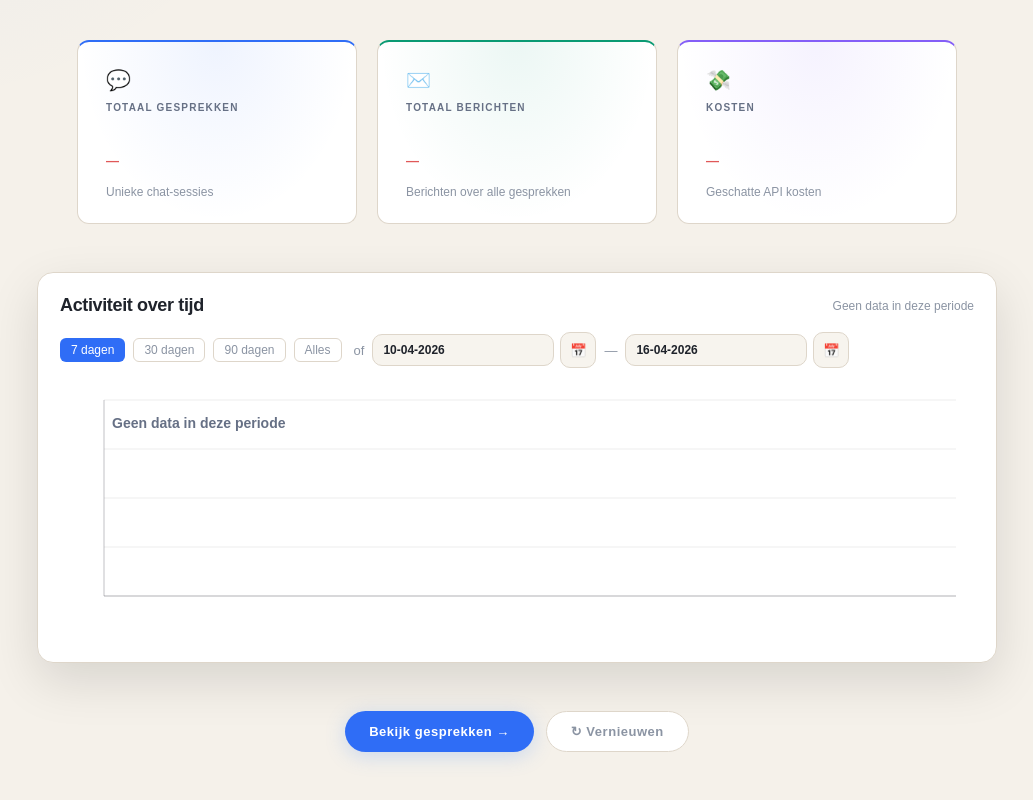
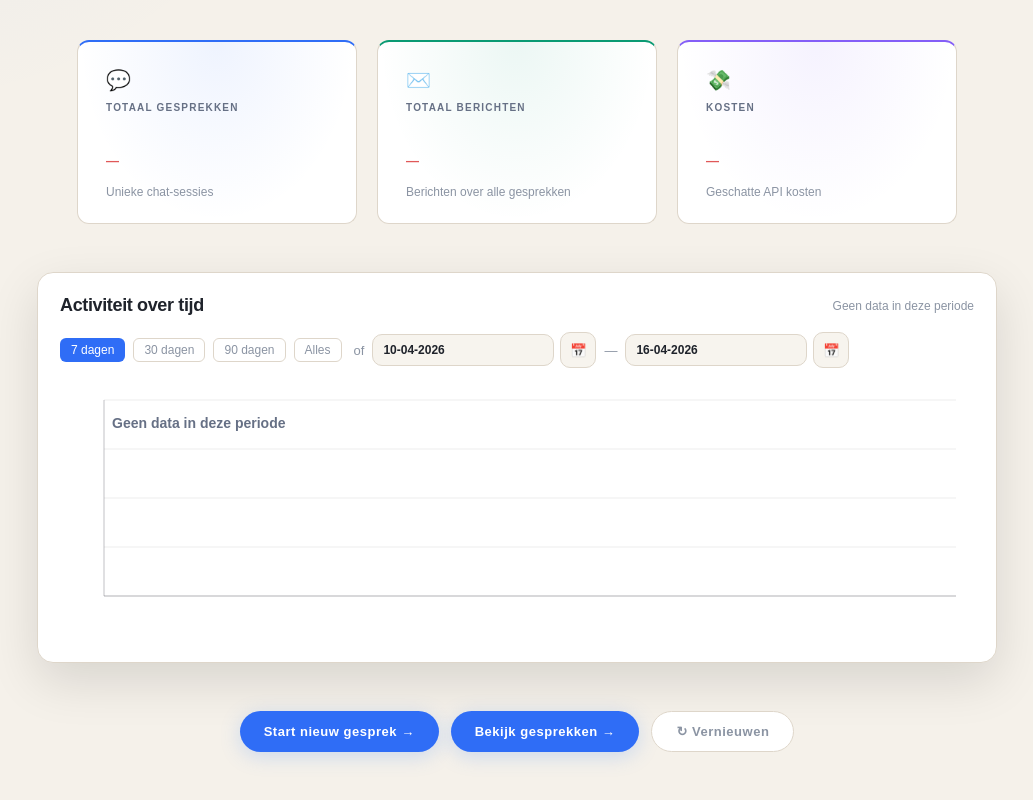
Before and after one commit to reasonwebdevelopment/chatassistend-Boiten, a website built with Vite: page src/client/overzicht.html in a window 1280 px wide. Shown: the part 374-1174 px from the top of the page, without its empty margins (123-1156 px from the left). Built offline with nearby package versions, Linux system fonts and the light colour scheme; no server answers; a web font is replaced by a local one.

Commit message:
feat: add button to start a new conversation on overview page

```diff
--- a/src/client/overzicht.html
+++ b/src/client/overzicht.html
@@ -673,6 +673,7 @@
       </section>
 
       <div class="cta-row">
+        <a href="/index.html" class="btn btn-primary">Start nieuw gesprek →</a>
         <a href="/chats.html" class="btn btn-primary">Bekijk gesprekken →</a>
         <button class="btn btn-ghost" id="refresh-btn">↻ Vernieuwen</button>
       </div>
```
Also changed, not shown: dist/client/overzicht.html.
